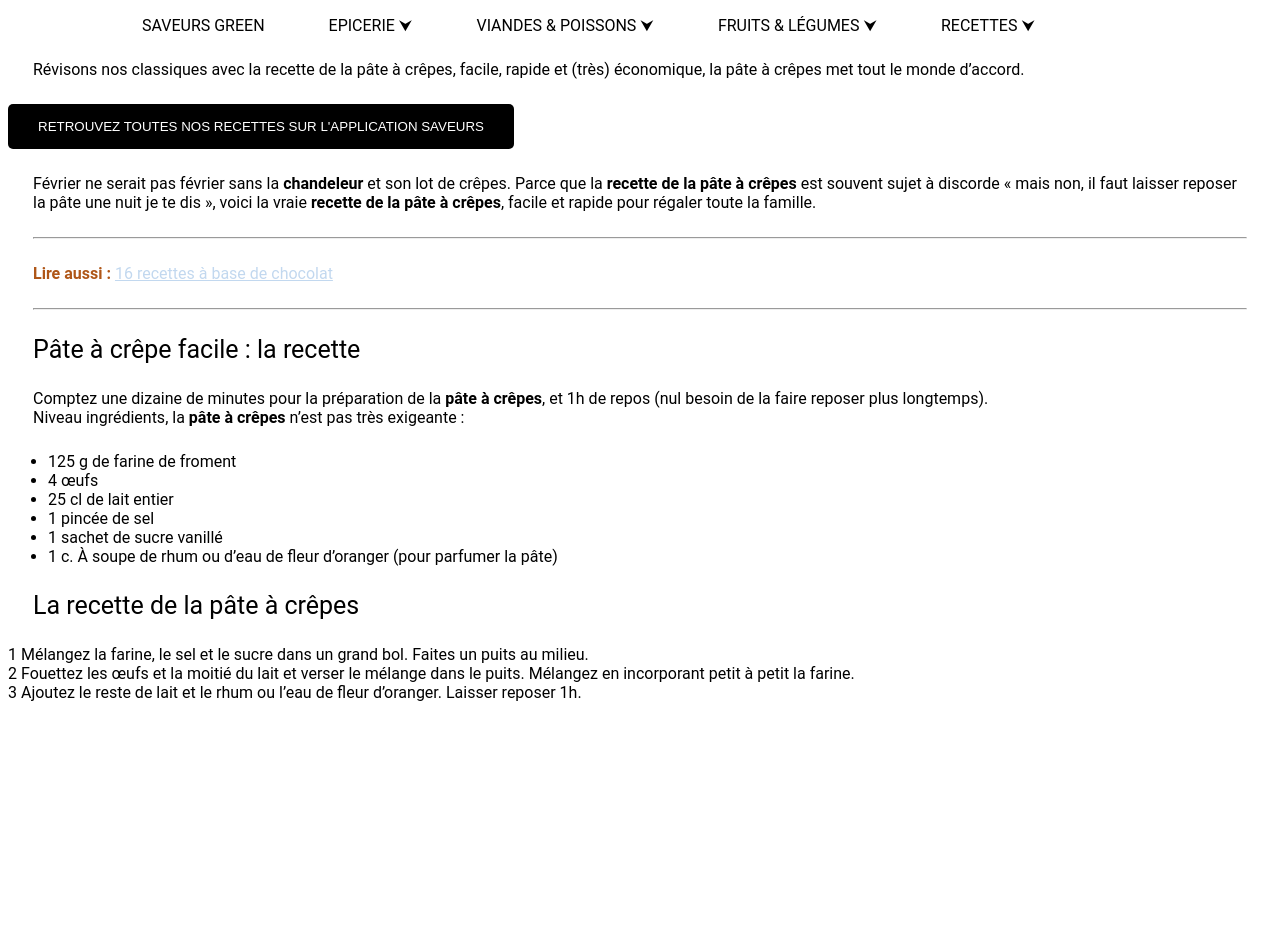
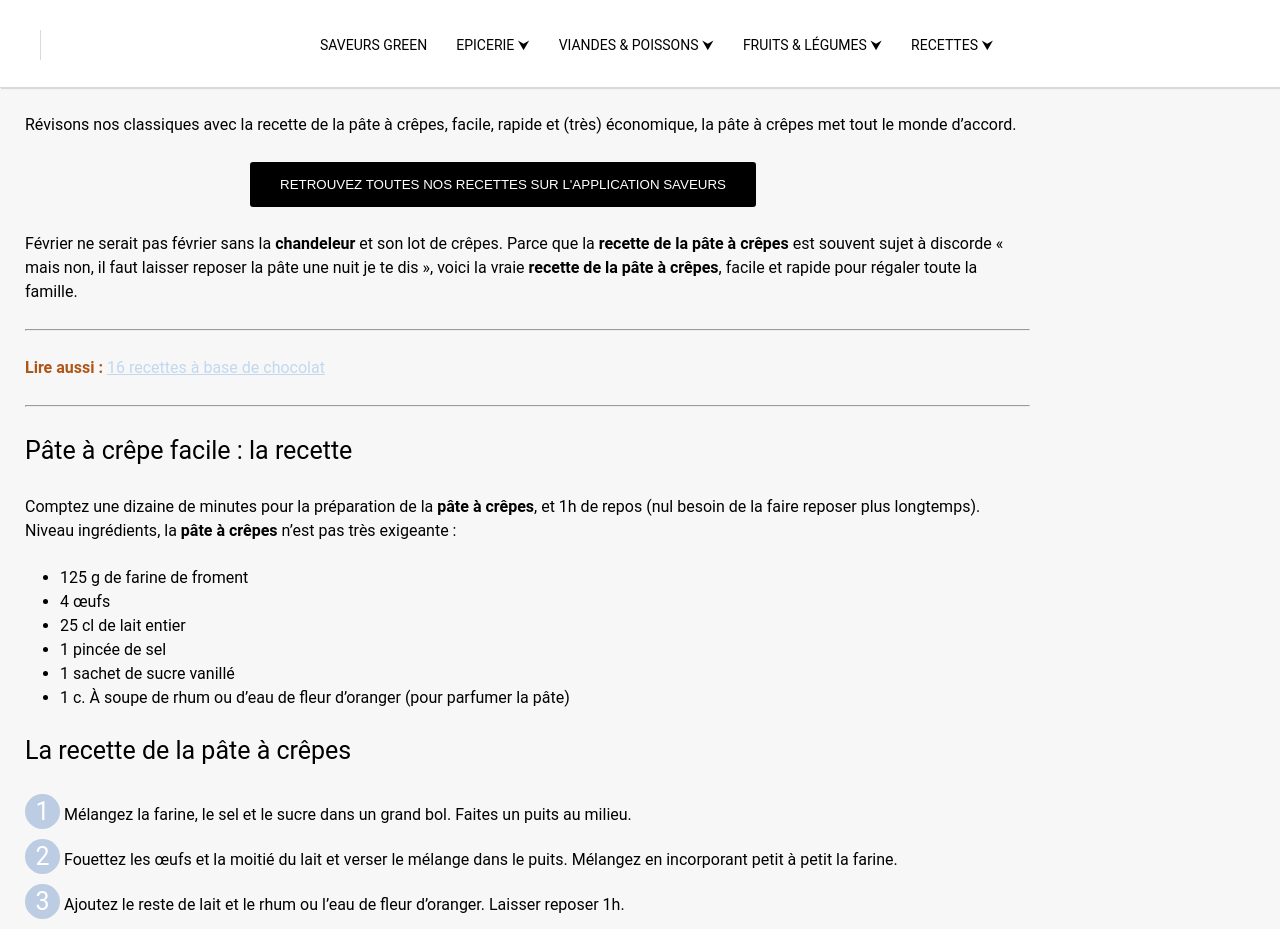
Before and after one commit to CodeMathis/tds-web-2022, a PHP site: page /Recette.html in a window 1280 px wide. Before the commit the page ends 701 px from the top, so only its background shows below. Run offline with PHP 8.4, Linux system fonts and the light colour scheme.

Commit message:
Update style_Recette.css

```diff
--- a/css/style_Recette.css
+++ b/css/style_Recette.css
@@ -1,45 +1,95 @@
-.menu>li {
-	display: inline-block;
-	margin: 0 30px;
-    text-align: center
+* {
+  margin: 0px;
+  padding: 0px;
 }
 
 .menu{
+	display: block;
+	padding: 20px 15px;
+	background-color: white;
+	border-bottom: 1px solid;
+	border-bottom-color: #D9D9D9;
+	box-shadow: 1px 1px 1px #D9D9D9;
+	margin-left: auto;
+    margin-right: auto;
+}
+
+.menu>li {
+	display: inline-block;
+	margin: 0px 25px 0px auto;
+    text-align: center;
+	height: 30px;
 	border: 1px black;
-	background: white;
+	font-size: 14px;
 }
 
 .bouton1{
+	display: block;
 	justify-content: center;
 	border: 1px black;
 	background: black;
 	color: white;
 	padding: 15px 30px 15px 30px;
-	border-radius: 5px;
+	border-radius: 3px;
+	margin: 25px auto 25px 250px;
 }
 
 .titre{
 	font-size: 25px;
 }
 
-hr{
-	display: block;
-	margin: 0px 25px 0px 25px
+.ver{
+	border-left: 1px solid #D9D9D9;
+	height: 30px;
+}
+
+nav{
+	position: sticky;
+}
+
+body{
+	font-family: 'Roboto', sans-serif;
+	background: #F7F7F7;
 }
 
 p{
 	display: block;
-	margin: 25px 25px 25px 25px
+	margin: 25px 250px 25px 25px;
+	line-height: 1.5;
+}
+
+hr{
+	display: block;
+	margin: 25px 250px 25px 25px;
+	color: #D9D9D9;
+	background-color: #D9D9D9;
 }
 
 a{
-	color:rgb(194,216,239)
+	color: rgb(194,216,239);
 }
 
-body{
-	font-family: 'Roboto', sans-serif;
+li{
+	margin: 5px 250px 5px 60px;
+}
+
+div {
+  margin-bottom:10px;
+  margin: 10px 250px 10px 25px;
+}
+
+div span {
+  display: inline-flex;
+  align-items: center;
+  justify-content: center;
+  width: 35px;
+  height: 35px;
+  border-radius: 50%;
+  background-color: #BBCCE3;
+  color: #fff;
+  font-size: 25px;
 }
 
 #lireaussi{
-	color:rgb(175,86,23)
+	color: rgb(175,86,23);
 }
```
